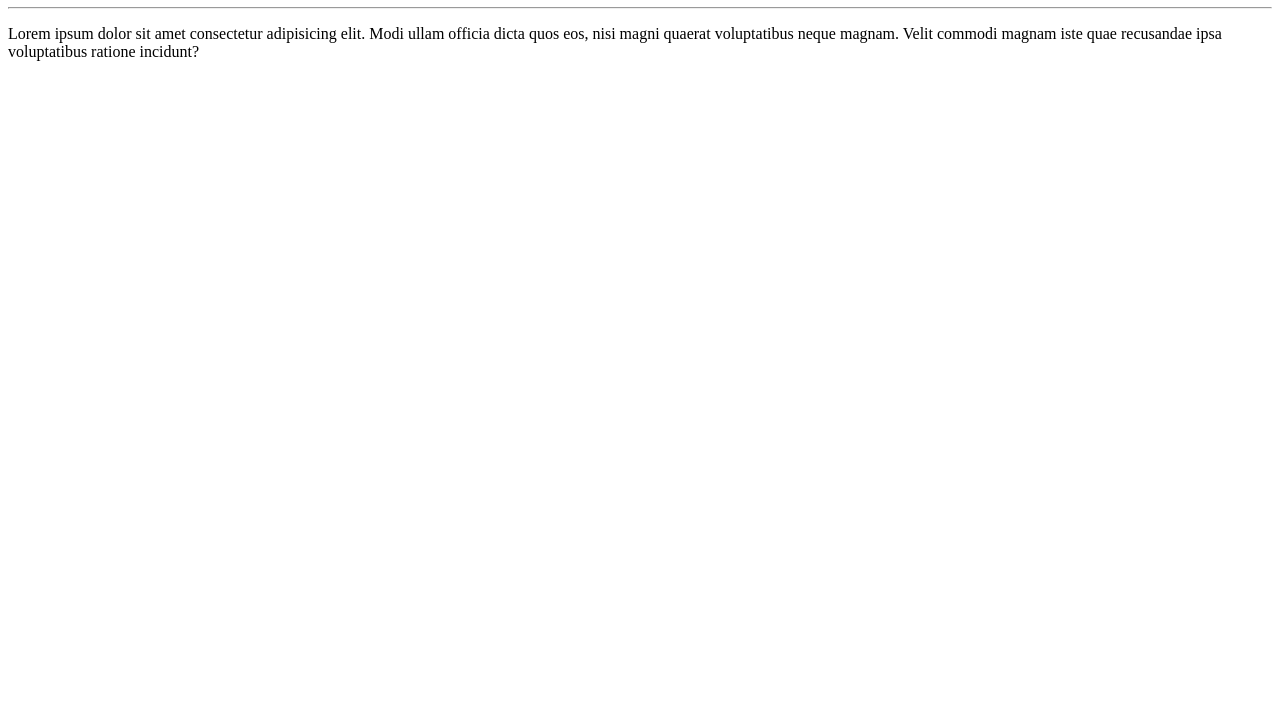
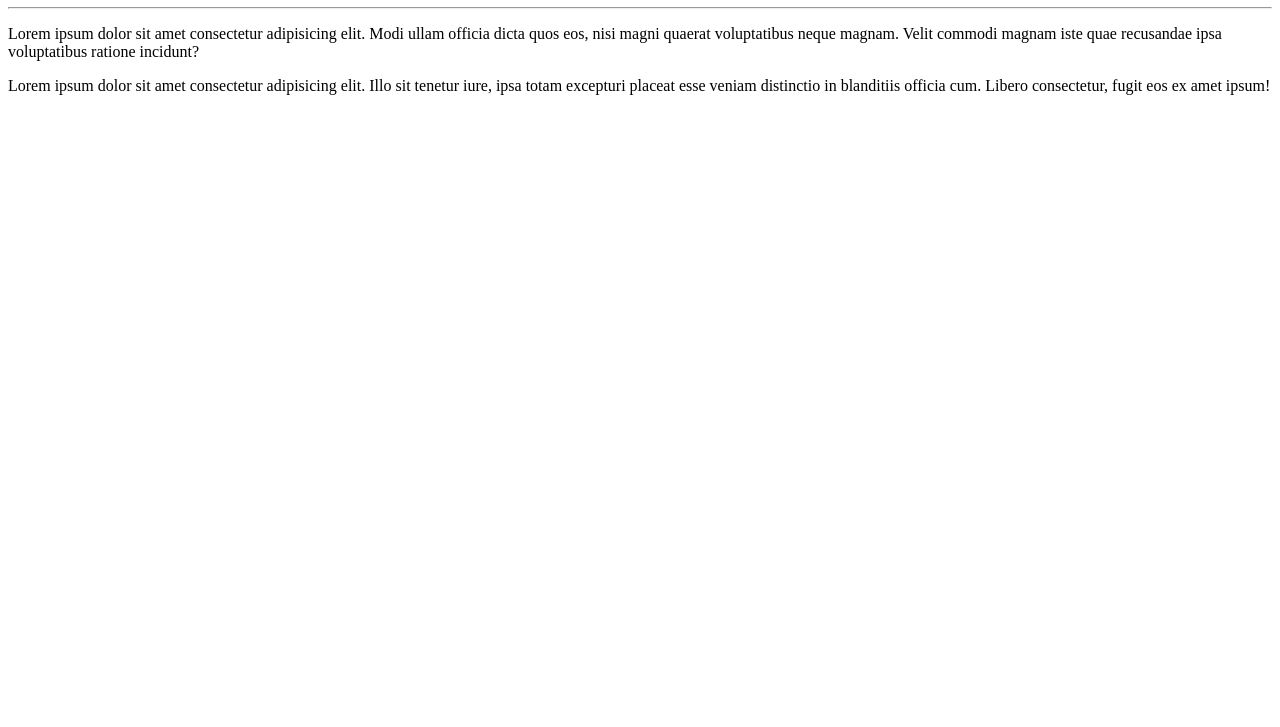
Before and after one commit to dayvidlean/OlaMundo, a plain HTML site: page site-exemplo/index.html in a window 1280 px wide. Shown: the part 73-800 px from the top of the page. Drawn offline with Linux system fonts and the light colour scheme.

Commit message:
paragrafo
criei um segundo paragrafo

```diff
--- a/site-exemplo/index.html
+++ b/site-exemplo/index.html
@@ -16,6 +16,7 @@
         magnam. Velit commodi magnam
         iste quae recusandae ipsa voluptatibus
         ratione incidunt?</p>
+        <p>Lorem ipsum dolor sit amet consectetur adipisicing elit. Illo sit tenetur iure, ipsa totam excepturi placeat esse veniam distinctio in blanditiis officia cum. Libero consectetur, fugit eos ex amet ipsum!</p>
 
 </body>
 </html>
```
